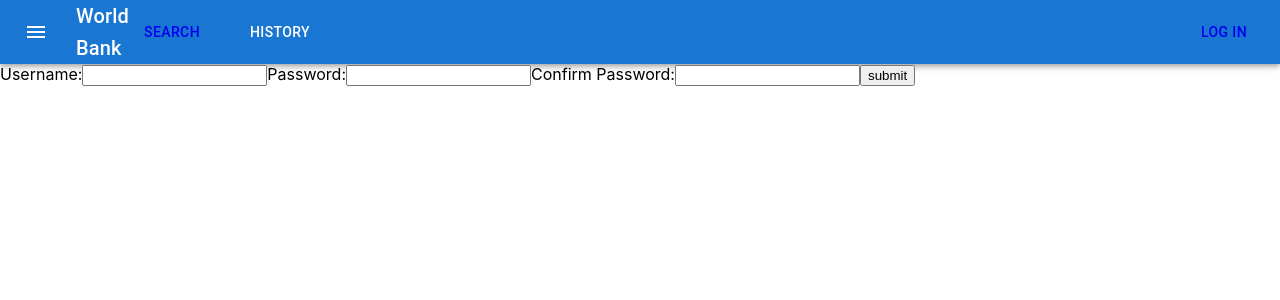
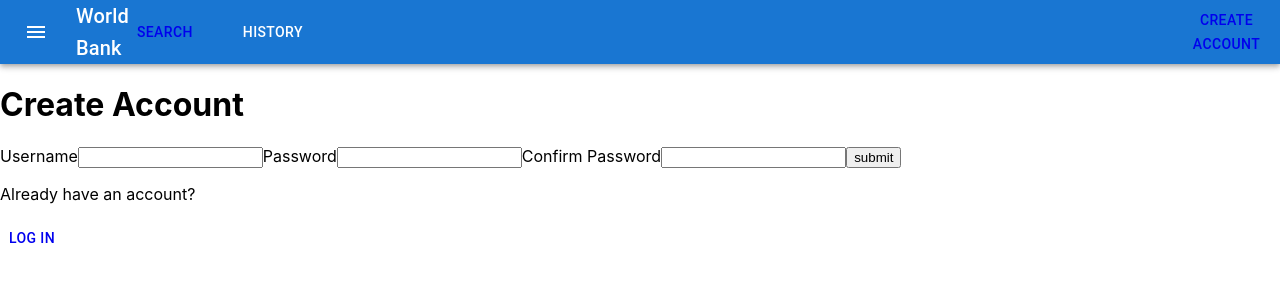
Before and after one commit to s-dilip/youre-fired-worldbank-frontend, a React (Create React App) app in the folder my-app/: page /create-account in a window 1280 px wide. Shown: the top 300 px of the page. Built offline with nearby package versions, Linux system fonts and the light colour scheme.

Commit message:
completed login form and validation. form interacts with api well

```diff
--- a/my-app/src/App.js
+++ b/my-app/src/App.js
@@ -5,15 +5,25 @@
 import { Routes, Route } from "react-router-dom";
 import ResultsPage from "./ResultsPage";
 import CreateAccountPage from "./pages/CreateAccountPage";
+import LoginPage from "./pages/LoginPage.js";
+import { useState } from "react";
 
 function App() {
+  const [currentUser, setCurrentUser] = useState(null);
+  const changeUser = (username) => {
+    setCurrentUser(username);
+  };
   return (
     <div>
       <TopNavBar />
       <Routes>
         <Route path="/search" element={<SearchPage />} />
         <Route path="/results" element={<ResultsPage />} />
-        <Route path="/create-account" element={<CreateAccountPage />} />
+        <Route
+          path="/create-account"
+          element={<CreateAccountPage changeUser={changeUser} />}
+        />
+        <Route path="/login" element={<LoginPage changeUser={changeUser} />} />
       </Routes>
     </div>
   );
--- a/my-app/src/Networking.js
+++ b/my-app/src/Networking.js
@@ -9,9 +9,24 @@
       },
       body: JSON.stringify({ username: username, password: password }),
     });
-    console.log(await response.json());
-    // return await response.json();
+    const json = await response.json();
+    return json;
   } catch (e) {
     console.log(e.message);
   }
 }
+
+export async function checkUser(username, password) {
+  try {
+    const response = await fetch(`${baseUrlUsers}login`, {
+      method: "POST",
+      headers: {
+        "Content-Type": "application/json",
+      },
+      body: JSON.stringify({ username: username, password: password }),
+    });
+    return await response.json();
+  } catch (e) {
+    console.log(e.message);
+  }
+}
--- /dev/null
+++ b/my-app/src/components/CreateAccountForm.js
@@ -0,0 +1,100 @@
+import { useFormik } from "formik";
+import { useNavigate } from "react-router-dom";
+import { submitUser } from "../Networking.js";
+import { useState } from "react";
+
+export default function CreateAccountForm(props) {
+  const { changeUser } = props;
+  const navigate = useNavigate();
+  const [usernameExists, setUsernameExists] = useState(false);
+
+  function validate(values) {
+    const errors = {};
+    if (!values.username) {
+      errors.username = "Required";
+    }
+    if (values.username.length > 20) {
+      errors.username = "Username can have a maximum of 20 characters";
+    }
+
+    if (!values.password) {
+      errors.password = "Required";
+    }
+    if (values.password.length > 20) {
+      errors.password = "Password can have a maximum of 20 characters";
+    }
+
+    if (!values.repassword) {
+      errors.repassword = "Required";
+    }
+    if (values.password !== values.repassword) {
+      errors.repassword = "Passwords must match";
+    }
+
+    return errors;
+  }
+
+  const { handleSubmit, handleChange, handleBlur, touched, errors } = useFormik(
+    {
+      initialValues: {
+        username: "",
+        password: "",
+        repassword: "",
+      },
+      validate,
+      onSubmit: async (values) => {
+        console.log("here");
+        const response = await submitUser(values.username, values.password);
+        if (response.code === 200) {
+          (() => changeUser(values.username))();
+          navigate("/search");
+        } else if (response.code === 304) {
+          setUsernameExists(true);
+        }
+      },
+    }
+  );
+
+  return (
+    <form onSubmit={handleSubmit}>
+      <label htmlFor="username">Username</label>
+      <input
+        type="text"
+        name="username"
+        onChange={handleChange}
+        onBlur={handleBlur}
+      />
+      {touched.username && errors.username ? (
+        <div>{errors.username}</div>
+      ) : null}
+
+      <label htmlFor="password">Password</label>
+      <input
+        type="password"
+        name="password"
+        onChange={handleChange}
+        onBlur={handleBlur}
+      />
+      {touched.password && errors.password ? (
+        <div>{errors.password}</div>
+      ) : null}
+
+      <label htmlFor="repassword">Confirm Password</label>
+      <input
+        type="password"
+        name="repassword"
+        onChange={handleChange}
+        onBlur={handleBlur}
+      />
+      {touched.repassword && errors.repassword ? (
+        <div>{errors.repassword}</div>
+      ) : null}
+
+      <button type="submit">submit</button>
+
+      {usernameExists ? (
+        <p>Username already exists. Please try a different username</p>
+      ) : null}
+    </form>
+  );
+}
--- /dev/null
+++ b/my-app/src/components/LoginForm.js
@@ -0,0 +1,81 @@
+import { useFormik } from "formik";
+import { useNavigate } from "react-router-dom";
+import { checkUser } from "../Networking.js";
+import { useState } from "react";
+
+export default function CreateAccountForm(props) {
+  const { changeUser } = props;
+  const navigate = useNavigate();
+  const [validationError, setValidationError] = useState(null);
+
+  function validate(values) {
+    const errors = {};
+    if (!values.username) {
+      errors.username = "Required";
+    }
+    if (values.username.length > 20) {
+      errors.username = "Username can have a maximum of 20 characters";
+    }
+
+    if (!values.password) {
+      errors.password = "Required";
+    }
+    if (values.password.length > 20) {
+      errors.password = "Password can have a maximum of 20 characters";
+    }
+
+    return errors;
+  }
+
+  const { handleSubmit, handleChange, handleBlur, touched, errors } = useFormik(
+    {
+      initialValues: {
+        username: "",
+        password: "",
+      },
+      validate,
+      onSubmit: async (values) => {
+        const response = await checkUser(values.username, values.password);
+        if (response.code === 200) {
+          (() => changeUser(values.username))();
+          console.log("here");
+          navigate("/search");
+        } else if (response.code === 404) {
+          setValidationError("Username does not exist. Please try again");
+        } else if (response.code === 400) {
+          setValidationError("Incorrect password. Please try again");
+        }
+      },
+    }
+  );
+
+  return (
+    <form onSubmit={handleSubmit}>
+      <label htmlFor="username">Username</label>
+      <input
+        type="text"
+        name="username"
+        onChange={handleChange}
+        onBlur={handleBlur}
+      />
+      {touched.username && errors.username ? (
+        <div>{errors.username}</div>
+      ) : null}
+
+      <label htmlFor="password">Password</label>
+      <input
+        type="password"
+        name="password"
+        onChange={handleChange}
+        onBlur={handleBlur}
+      />
+      {touched.password && errors.password ? (
+        <div>{errors.password}</div>
+      ) : null}
+
+      <button type="submit">submit</button>
+
+      <p>{validationError}</p>
+    </form>
+  );
+}
--- a/my-app/src/components/TopNavBar.js
+++ b/my-app/src/components/TopNavBar.js
@@ -34,7 +34,7 @@
             History
           </Button>
           <Link to="/create-account">
-            <Button color="inherit">Log in</Button>
+            <Button color="inherit">Create Account</Button>
           </Link>
         </Toolbar>
       </AppBar>
--- a/my-app/src/pages/CreateAccountPage.js
+++ b/my-app/src/pages/CreateAccountPage.js
@@ -1,83 +1,17 @@
-import { useFormik } from "formik";
-import { submitUser } from "../Networking.js";
+import CreateAccountForm from "../components/CreateAccountForm.js";
+import { Link } from "react-router-dom";
+import Button from "@mui/material/Button";
 
-export default function CreateAccountPage() {
-  function validate(values) {
-    const errors = {};
-    if (!values.username) {
-      errors.username = "Required";
-    }
-    if (values.username.length > 20) {
-      errors.username = "Username can have a maximum of 20 characters";
-    }
-
-    if (!values.password) {
-      errors.password = "Required";
-    }
-    if (values.password.length > 20) {
-      errors.password = "Password can have a maximum of 20 characters";
-    }
-
-    if (!values.repassword) {
-      errors.repassword = "Required";
-    }
-    if (values.password !== values.repassword) {
-      errors.repassword = "Passwords must match";
-    }
-
-    return errors;
-  }
-
-  const { handleSubmit, handleChange, handleBlur, touched, errors } = useFormik(
-    {
-      initialValues: {
-        username: "",
-        password: "",
-        repassword: "",
-      },
-      validate,
-      onSubmit: (values) => {
-        submitUser(values.username, values.password);
-      },
-    }
-  );
-
+export default function CreateAccountPage(props) {
+  const { changeUser } = props;
   return (
-    <form onSubmit={handleSubmit}>
-      <label htmlFor="username">Username:</label>
-      <input
-        type="text"
-        name="username"
-        onChange={handleChange}
-        onBlur={handleBlur}
-      />
-      {touched.username && errors.username ? (
-        <div>{errors.username}</div>
-      ) : null}
-
-      <label htmlFor="password">Password:</label>
-      <input
-        type="password"
-        name="password"
-        onChange={handleChange}
-        onBlur={handleBlur}
-      />
-      {touched.password && errors.password ? (
-        <div>{errors.password}</div>
-      ) : null}
-
-      <label htmlFor="repassword">Confirm Password:</label>
-      <input
-        type="password"
-        name="repassword"
-        onChange={handleChange}
-        onBlur={handleBlur}
-      />
-      {touched.repassword && errors.repassword ? (
-        <div>{errors.repassword}</div>
-      ) : null}
-
-      <button type="submit">submit</button>
-    </form>
+    <div>
+      <h1>Create Account</h1>
+      <CreateAccountForm changeUser={changeUser} />
+      <p>Already have an account?</p>
+      <Link to="/login">
+        <Button color="inherit">Log in</Button>
+      </Link>
+    </div>
   );
 }
--- /dev/null
+++ b/my-app/src/pages/LoginPage.js
@@ -0,0 +1,17 @@
+import LoginForm from "../components/LoginForm.js";
+import { Link } from "react-router-dom";
+import Button from "@mui/material/Button";
+
+export default function CreateAccountPage(props) {
+  const { changeUser } = props;
+  return (
+    <div>
+      <h1>Login</h1>
+      <LoginForm changeUser={changeUser} />
+      <p>Don't have an account?</p>
+      <Link to="/create-account">
+        <Button color="inherit">Create Account</Button>
+      </Link>
+    </div>
+  );
+}
```
